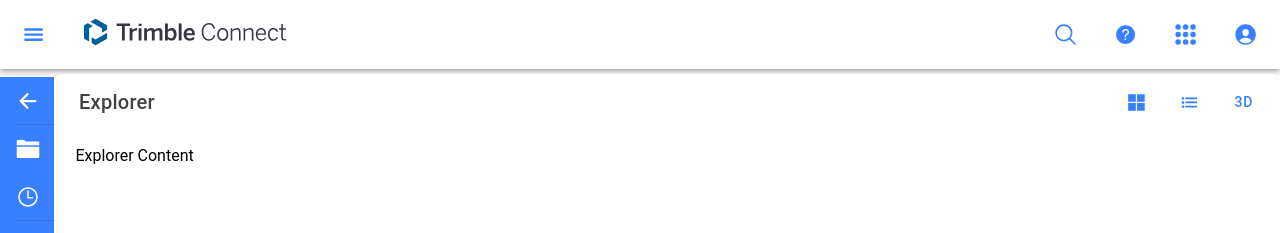
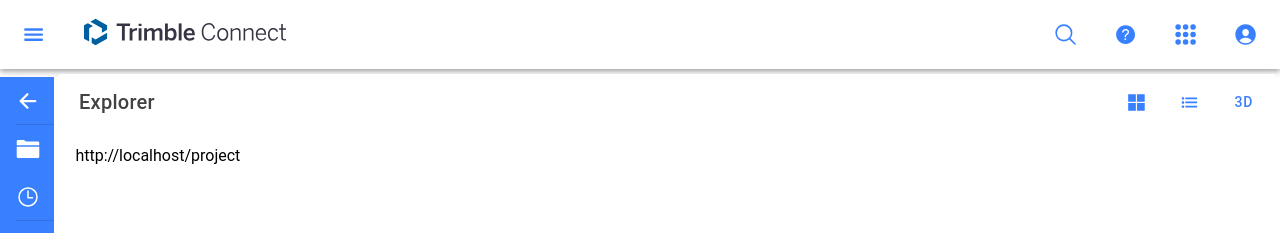
Before and after one commit to Kishore-ML/Ionic-Test-Application, a React (Vite) app: page /project in a window 1280 px wide. Shown: the top 233 px of the page. Built offline with nearby package versions, Linux system fonts and the light colour scheme.

Commit message:
redirect to browser changes

```diff
--- a/package.json
+++ b/package.json
@@ -14,6 +14,7 @@
   "dependencies": {
     "@capacitor/android": "5.6.0",
     "@capacitor/app": "5.0.6",
+    "@capacitor/browser": "^5.2.0",
     "@capacitor/core": "^5.6.0",
     "@capacitor/haptics": "5.0.6",
     "@capacitor/ios": "5.6.0",
--- a/src/components/Explorer.tsx
+++ b/src/components/Explorer.tsx
@@ -23,7 +23,7 @@ const PropertySet:React.FC = () =>{
             </IonRow>
             <IonRow>
                 <IonGrid className="ion-padding">
-                    <IonLabel>Explorer Content</IonLabel>
+                    <IonLabel>{window.location.href}</IonLabel>
                 </IonGrid>
             </IonRow>
         </IonGrid>
--- a/src/components/NavBar.tsx
+++ b/src/components/NavBar.tsx
@@ -2,6 +2,9 @@ import { IonAccordion, IonAccordionGroup, IonButton, IonIcon, IonItem, IonLabel,
 import { arrowBack, cameraSharp, clipboard, colorFilter, cubeSharp, folderOpenSharp, folderSharp, newspaper, people, settings, timeOutline } from "ionicons/icons";
 import React from "react";
 import { useHistory } from "react-router";
+import { Plugins } from '@capacitor/core';
+
+const { WebBrowser } = Plugins;
 
 const NavBar:React.FC<{expanded:boolean}> = ({expanded}) =>{
     const history = useHistory();
@@ -53,7 +56,7 @@ const NavBar:React.FC<{expanded:boolean}> = ({expanded}) =>{
                     <IonIcon icon={newspaper}></IonIcon>
                     <IonLabel style={{paddingLeft:'1rem'}}>Property Set Libraries</IonLabel>
                 </IonItem>
-                <IonAccordionGroup onClick={() => history.push('/project/settings')}>
+                <IonAccordionGroup onClick={() => history.push('/project/settings')} >
                     <IonAccordion>
                         <IonItem slot='header'  color="primary">
                             <IonIcon icon={settings}></IonIcon>
```
Also changed, not shown: 3 other files (tests, documents, lock files or other folders).
